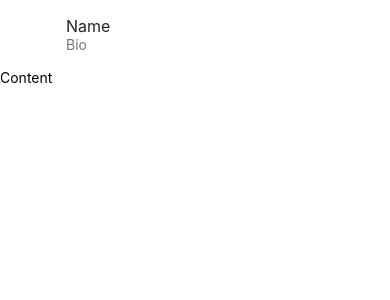
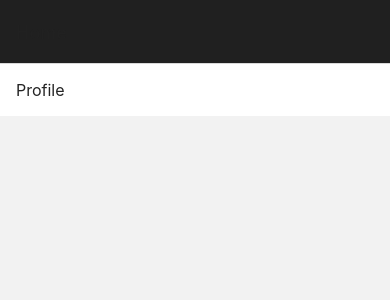
Before and after one commit to Peterhyh/uncut-social, a React Native app: screen / in a window 390 px wide. Shown: the top 300 px of the page. Built offline with nearby package versions, Linux system fonts and the light colour scheme.

Commit message:
navigation update

```diff
--- a/package.json
+++ b/package.json
@@ -12,6 +12,7 @@
     "@react-navigation/native": "^6.1.7",
     "@react-navigation/stack": "^6.3.17",
     "expo": "~48.0.18",
+    "expo-constants": "^14.2.1",
     "expo-status-bar": "~1.4.4",
     "react": "18.2.0",
     "react-native": "0.71.8",
--- a/screens/HomeScreen.js
+++ b/screens/HomeScreen.js
@@ -1,11 +1,11 @@
 import { ListItem } from 'react-native-elements';
 
-const HomeScreen = () => {
+const HomeScreen = ({ navigation }) => {
     return (
-        <ListItem>
+        <ListItem onPress={() => navigation.navigate('Profile')}>
             <ListItem.Content>
                 <ListItem.Title>
-                    Home Page
+                    Profile
                 </ListItem.Title>
             </ListItem.Content>
         </ListItem>
--- a/screens/MainComponent.js
+++ b/screens/MainComponent.js
@@ -1,11 +1,11 @@
 // import HomeScreen from './HomeScreen';
 import ProfileScreen from './ProfileScreen';
+import Constants from 'expo-constants';
 import HomeScreen from './HomeScreen';
 import { useState } from 'react';
+import { View, Platform } from 'react-native';
 import { createStackNavigator } from '@react-navigation/stack';
 
-const Main = () => {
-    const [content, setContent] = useState();
 
 const DirectoryNavigator = () => {
     const Stack = createStackNavigator();
@@ -26,16 +26,23 @@ const Main = () => {
             <Stack.Screen
                 name='Profile'
                 component={ProfileScreen}
-                    options={() => ({
-                        title: route.params.profile
-                    })}
+                options={{ title: 'Profile' }}
             />
         </Stack.Navigator>
     );
 };
+
+const Main = () => {
+    const [content, setContent] = useState();
     return (
-        <ProfileScreen />
-    )
+        <View
+            style={{
+                flex: 1, paddingTop: Platform.OS === 'ios' ? 0 : Constants.statusBarHeight
+            }}
+        >
+            <DirectoryNavigator />
+        </View>
+    );
 };
 
 export default Main;
--- a/screens/ProfileScreen.js
+++ b/screens/ProfileScreen.js
@@ -1,19 +1,18 @@
-import { View, Text } from 'react-native';
+import { Text } from 'react-native';
 import { Avatar, ListItem } from 'react-native-elements';
 
 const ProfileScreen = () => {
     return (
-        <View>
         <ListItem>
             <Avatar />
             <ListItem.Content>
                 <ListItem.Title>Name</ListItem.Title>
                 <ListItem.Subtitle>Bio</ListItem.Subtitle>
             </ListItem.Content>
+            <Text>Content</Text>
         </ListItem>
-            <Text>Content</Text>
-        </View>
-    )
+
+    );
 };
 
 export default ProfileScreen;
```
Also changed, not shown: components/NavigationButton.js (added, +13 -0 lines), 1 other file (tests, documents, lock files or other folders). Lines whose indentation alone changed are shown as unchanged.
